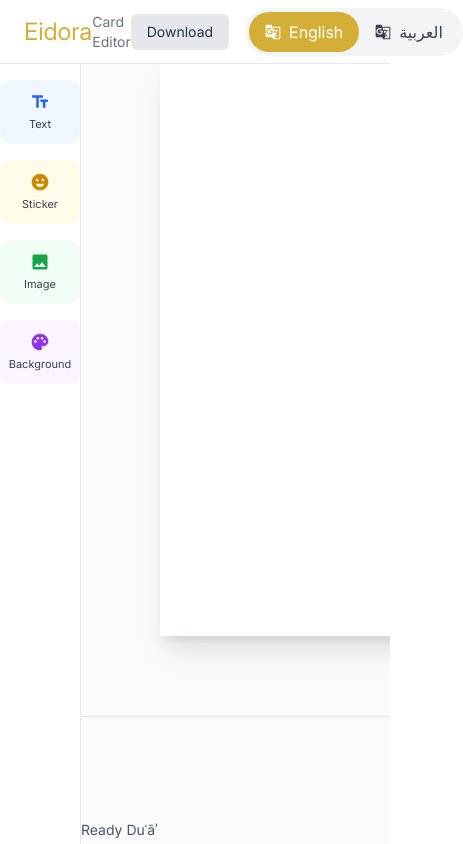
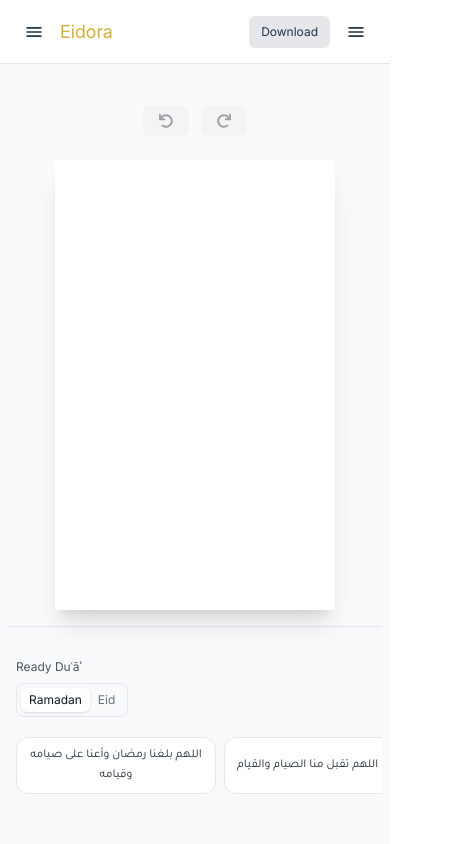
Before and after one commit to Bassil-Qadi/Eidora, a React (Vite) app: page /editor in a window 390 px wide. Shown: the whole page, 463 px wide, since content can reach past the window. Built offline with nearby package versions, Linux system fonts and the light colour scheme.

Commit message:
Make Editor Page Responsive

```diff
--- a/src/components/Editor/BackgroundControls.tsx
+++ b/src/components/Editor/BackgroundControls.tsx
@@ -18,15 +18,15 @@ export default function BackgroundControls({ value, onChange }: Props) {
   const { t } = useLanguage();
 
   return (
-    <div className="flex flex-col gap-4">
-      <label className="text-sm font-medium">{t('editor.controlsSidebar.controls.background')}</label>
+    <div className="flex flex-col gap-3 sm:gap-4">
+      <label className="text-xs sm:text-sm font-medium">{t('editor.controlsSidebar.controls.background')}</label>
 
       {/* Solid color picker */}
       <input
         type="color"
         value={value.startsWith("linear-gradient") ? "#ffffff" : value}
         onChange={(e) => onChange(e.target.value)}
-        className="w-full h-10"
+        className="w-full h-8 sm:h-10"
       />
 
       {/* Preset solid colors */}
@@ -35,20 +35,20 @@ export default function BackgroundControls({ value, onChange }: Props) {
           <button
             key={c}
             onClick={() => onChange(c)}
-            className="w-8 h-8 rounded border"
+            className="w-7 h-7 sm:w-8 sm:h-8 rounded border"
             style={{ background: c }}
           />
         ))}
       </div>
 
       {/* Preset gradients */}
-      <label className="text-sm font-medium mt-2">{t('editor.controlsSidebar.controls.gradients')}</label>
-      <div className="flex gap-2">
+      <label className="text-xs sm:text-sm font-medium mt-2">{t('editor.controlsSidebar.controls.gradients')}</label>
+      <div className="flex gap-2 flex-wrap">
         {gradients.map((g, idx) => (
           <button
             key={idx}
             onClick={() => onChange(g)}
-            className="w-16 h-8 rounded border"
+            className="w-14 h-7 sm:w-16 sm:h-8 rounded border"
             style={{ background: g }}
           />
         ))}
--- a/src/components/Editor/Canvas.tsx
+++ b/src/components/Editor/Canvas.tsx
@@ -208,14 +208,14 @@ const Canvas = forwardRef<HTMLDivElement, CanvasProps>(
 
 
     return (
-      <div className="flex items-center justify-center">
+      <div className="flex items-center justify-center w-full">
         <div
           ref={(node) => {
             canvasRef.current = node;
             if (typeof ref === "function") ref(node);
             else if (ref) (ref as React.MutableRefObject<HTMLDivElement | null>).current = node;
           }}
-          className={`relative ${!previewImage ? 'shadow-xl' : ''} w-[360px] h-[580px]`}
+          className={`relative ${!previewImage ? 'shadow-xl' : ''} w-[280px] h-[450px] sm:w-[320px] sm:h-[520px] md:w-[360px] md:h-[580px]`}
           style={{
             background: previewImage
               ? `url(${previewImage}) center/contain no-repeat`
--- a/src/components/Editor/DuaBar.tsx
+++ b/src/components/Editor/DuaBar.tsx
@@ -14,10 +14,10 @@ export default function DuaBar({ duas, onSelect }: Props) {
   const filtered = duas.filter((d) => d.category === active);
 
   return (
-    <div>
+    <div className="w-full">
       {/* Header + Filter */}
-      <div className="flex items-center justify-between mb-3">
-        <h4 className="text-sm font-medium text-gray-600">
+      <div className="flex flex-col sm:flex-row items-start sm:items-center justify-between mb-3 gap-2 sm:gap-0">
+        <h4 className="text-xs sm:text-sm font-medium text-gray-600">
           {t('editor.controlsSidebar.DuaaTitle')}
         </h4>
 
@@ -27,7 +27,7 @@ export default function DuaBar({ duas, onSelect }: Props) {
               key={cat}
               onClick={() => setActive(cat)}
               className={`
-                px-3
+                px-2 sm:px-3
                 py-1
                 text-xs
                 rounded-md
@@ -46,7 +46,7 @@ export default function DuaBar({ duas, onSelect }: Props) {
       </div>
 
       {/* Duas */}
-      <div className="flex gap-3 overflow-x-auto pb-2 pt-2 scrollbar-hide">
+      <div className="flex gap-2 sm:gap-3 overflow-x-auto pb-2 pt-2 scrollbar-hide -mx-2 sm:mx-0 px-2 sm:px-0">
         {filtered.map((dua, idx) => (
           <button
             key={idx}
@@ -54,15 +54,15 @@ export default function DuaBar({ duas, onSelect }: Props) {
             style={{ fontFamily: 'Tajawal' }}
             className="
               shrink-0
-              max-w-[280px]
-              px-4
-              py-3
+              max-w-[200px] sm:max-w-[280px]
+              px-3 sm:px-4
+              py-2 sm:py-3
               rounded-xl
               bg-white
               border
               border-gray-200
               text-gray-800
-              text-sm
+              text-xs sm:text-sm
               leading-relaxed
               text-center
               hover:border-yellow-400
--- a/src/components/Editor/StickerPicker.tsx
+++ b/src/components/Editor/StickerPicker.tsx
@@ -15,15 +15,15 @@ export default function StickerPicker({ stickers, onSelect }: Props) {
 
     return (
         <div className="mt-4">
-            <div className="flex items-center justify-between mb-4">
-                <h3 className="font-medium mb-2">{t('editor.controlsSidebar.stickerControls.title')}</h3>
+            <div className="flex flex-col sm:flex-row items-start sm:items-center justify-between mb-3 sm:mb-4 gap-2 sm:gap-0">
+                <h3 className="text-xs sm:text-sm font-medium">{t('editor.controlsSidebar.stickerControls.title')}</h3>
                 <div className="flex rounded-lg border bg-gray-50 p-1">
                     {(["ramadan", "eid"] as StickerCategory[]).map((cat) => (
                         <button
                             key={cat}
                             onClick={() => setActive(cat)}
                             className={`
-                                px-3
+                                px-2 sm:px-3
                                 py-1
                                 text-xs
                                 rounded-md
@@ -41,8 +41,8 @@ export default function StickerPicker({ stickers, onSelect }: Props) {
             </div>
             <div
                 className={`
-                    flex flex-col gap-3
-                    max-h-[400px]
+                    grid grid-cols-2 sm:grid-cols-1 gap-2 sm:gap-3
+                    max-h-[300px] sm:max-h-[400px]
                     overflow-y-auto
                     pr-1
                 `}
@@ -63,8 +63,7 @@ export default function StickerPicker({ stickers, onSelect }: Props) {
                         <img
                             src={sticker.src}
                             alt=""
-                            className={`mx-auto object-contain w-24 h-24'
-                                }`}
+                            className="mx-auto object-contain w-16 h-16 sm:w-24 sm:h-24"
                         />
                     </button>
                 ))}
--- a/src/components/Editor/TemplatesPanel.tsx
+++ b/src/components/Editor/TemplatesPanel.tsx
@@ -12,9 +12,9 @@ export default function TemplatesPanel({ templates, onSelect }: Props) {
 
   return (
     <div className="mt-4">
-      <h3 className="font-medium mb-2">{t('editor.controlsSidebar.controls.templates')}</h3>
+      <h3 className="text-xs sm:text-sm font-medium mb-2">{t('editor.controlsSidebar.controls.templates')}</h3>
 
-      <div className="flex flex-col gap-6 max-h-[400px] overflow-y-auto p-2">
+      <div className="flex flex-col gap-4 sm:gap-6 max-h-[300px] sm:max-h-[400px] overflow-y-auto p-2">
         {templates.map((tpl) => (
           <button
             key={tpl.id}
@@ -24,9 +24,9 @@ export default function TemplatesPanel({ templates, onSelect }: Props) {
             <img
               src={tpl.preview}
               alt={tpl.name}
-              className="w-full h-36 object-cover"
+              className="w-full h-24 sm:h-36 object-cover"
             />
-            <div className="w-full px-3 py-2 text-sm font-medium text-gray-800
+            <div className="w-full px-2 sm:px-3 py-1.5 sm:py-2 text-xs sm:text-sm font-medium text-gray-800
                 bg-white/80 backdrop-blur border-t">
               {tpl.name}
             </div>
--- a/src/components/UI/SidebarButton.tsx
+++ b/src/components/UI/SidebarButton.tsx
@@ -42,8 +42,8 @@ interface SidebarButtonProps {
       <button
         onClick={onClick}
         className={`
-          w-16 h-16
-          px-10
+          w-14 h-14 sm:w-16 sm:h-16
+          px-8 sm:px-10
           flex flex-col items-center justify-center gap-1
           rounded-xl
           transition-all
@@ -53,8 +53,8 @@ interface SidebarButtonProps {
           active:scale-95
         `}
       >
-        <div className={`text-xl ${c.icon}`}>{icon}</div>
-        <span className="text-[11px] font-medium text-gray-700">
+        <div className={`text-lg sm:text-xl ${c.icon}`}>{icon}</div>
+        <span className="text-[10px] sm:text-[11px] font-medium text-gray-700">
           {label}
         </span>
       </button>
--- a/src/components/UI/UndoRedoContainer.tsx
+++ b/src/components/UI/UndoRedoContainer.tsx
@@ -12,13 +12,13 @@ interface UndoRedoProps {
 
 export default function UndoRedoContainer({ undo, redo, canUndo, canRedo }: UndoRedoProps) {
   return (
-    <div className="flex items-center justify-center gap-4 mb-10">
+    <div className="flex items-center justify-center gap-3 sm:gap-4 mb-6 sm:mb-10">
       <Button
         icon={<FaUndo />}
         onClick={undo}
         disabled={!canUndo}
         className={`
-          p-2 rounded-lg transition
+          p-1.5 sm:p-2 rounded-lg transition text-sm sm:text-base
           ${canUndo
             ? "bg-white text-zinc-800 hover:bg-zinc-100"
             : "bg-zinc-100 text-zinc-400 cursor-not-allowed"}
@@ -30,7 +30,7 @@ export default function UndoRedoContainer({ undo, redo, canUndo, canRedo }: Undo
         onClick={redo}
         disabled={!canRedo}
         className={`
-          p-2 rounded-lg transition
+          p-1.5 sm:p-2 rounded-lg transition text-sm sm:text-base
           ${canRedo
             ? "bg-white text-zinc-800 hover:bg-zinc-100"
             : "bg-zinc-100 text-zinc-400 cursor-not-allowed"}
--- a/src/pages/Editor.tsx
+++ b/src/pages/Editor.tsx
@@ -15,7 +15,7 @@ import { TextElement } from "../types/editor";
 import { templates } from '../data/templates';
 import { DUAS } from '../data/duas';
 import { STICKERS } from '../data/stickers';
-import { MdTextFields, MdEmojiEmotions, MdImage, MdPalette, MdContentCopy } from "react-icons/md";
+import { MdTextFields, MdEmojiEmotions, MdImage, MdPalette, MdContentCopy, MdMenu, MdClose } from "react-icons/md";
 import { FiTrash } from "react-icons/fi";
 import UndoRedoContainer from '../components/UI/UndoRedoContainer';
 
@@ -25,6 +25,8 @@ const Editor = () => {
   const { t } = useLanguage();
   const { state, addText, selectElement, clearSelection, updateTextElement, moveElement, addSticker, resizeElement, rotateElement, deleteSelected, setBackground, bringForward, sendBackward, applyTemplate, addDuaText, undo, redo, duplicateSelected, canRedo, canUndo } = useEditor();
   const [showStickers, setShowStickers] = useState(false);
+  const [showLeftSidebar, setShowLeftSidebar] = useState(false);
+  const [showRightSidebar, setShowRightSidebar] = useState(false);
 
   const selectedElement =
     state?.selectedElementIds?.length === 1
@@ -83,32 +85,103 @@ const Editor = () => {
   return (
     <div className="h-screen flex flex-col bg-gray-100">
       {/* Header */}
-      <header className="h-16 bg-white border-b flex items-center justify-between px-6">
+      <header className="h-16 bg-white border-b flex items-center justify-between px-4 sm:px-6">
         {/* <div className="font-semibold text-lg">Eidora</div> */}
+        <div className="flex items-center gap-2 sm:gap-4">
+          <button
+            onClick={() => setShowLeftSidebar(!showLeftSidebar)}
+            className="lg:hidden p-2 rounded-md hover:bg-gray-100"
+            aria-label="Toggle left sidebar"
+          >
+            <MdMenu className="text-xl" />
+          </button>
           <div>
-            <h2 className="text-2xl font-semibold text-gold mb-0">
+            <h2 className="text-lg sm:text-2xl font-semibold text-gold mb-0">
               {t("ramadan.title")}
             </h2>
-            <small className="hidden sm:block">{t("ramadan.greeting")}</small>
+            <small className="hidden sm:block text-xs">{t("ramadan.greeting")}</small>
+          </div>
         </div>
 
-        <div className="text-sm text-gray-500">{t('editor.navbar.title')}</div>
+        <div className="hidden sm:block text-sm text-gray-500">{t('editor.navbar.title')}</div>
 
-        <div className='flex items-center gap-4'>
+        <div className='flex items-center gap-2 sm:gap-4'>
           <button
-          className="px-4 py-2 text-sm bg-gray-200 rounded-md hover:bg-gray-300"
+            className="px-3 sm:px-4 py-2 text-xs sm:text-sm bg-gray-200 rounded-md hover:bg-gray-300"
             onClick={handleDownload}
           >
-          {t('editor.navbar.buttonText')}
+            <span className="hidden sm:inline">{t('editor.navbar.buttonText')}</span>
+            <span className="sm:hidden">Download</span>
           </button>
+          <div className="hidden sm:block">
             <LanguageSwitcher />
+          </div>
+          <button
+            onClick={() => setShowRightSidebar(!showRightSidebar)}
+            className="lg:hidden p-2 rounded-md hover:bg-gray-100"
+            aria-label="Toggle right sidebar"
+          >
+            <MdMenu className="text-xl" />
+          </button>
         </div>
       </header>
 
       {/* Main Editor Area */}
-      <div className="flex flex-1 overflow-hidden">
-        {/* Left Toolbar */}
-        <aside className="w-24 bg-white border-r flex flex-col items-center py-4 gap-4">
+      <div className="flex flex-1 overflow-hidden relative">
+        {/* Mobile Left Sidebar Overlay */}
+        {showLeftSidebar && (
+          <>
+            <div
+              className="fixed inset-0 bg-black bg-opacity-50 z-40 lg:hidden"
+              onClick={() => setShowLeftSidebar(false)}
+            />
+            <aside className="fixed left-0 top-16 bottom-0 w-24 bg-white border-r flex flex-col items-center py-4 gap-4 z-50 lg:hidden">
+              <button
+                onClick={() => setShowLeftSidebar(false)}
+                className="absolute top-2 right-2 p-1 rounded-md hover:bg-gray-100 lg:hidden"
+                aria-label="Close sidebar"
+              >
+                <MdClose className="text-xl" />
+              </button>
+              <SidebarButton
+                label={t('editor.optionsSidebar.addTextBtn')}
+                color="blue"
+                icon={<MdTextFields />}
+                onClick={() => {
+                  addText();
+                  setShowLeftSidebar(false);
+                }}
+              />
+
+              <SidebarButton
+                label={t('editor.optionsSidebar.addStickerBtn')}
+                color="yellow"
+                icon={<MdEmojiEmotions />}
+                onClick={() => {
+                  setShowStickers((v) => !v);
+                  setShowLeftSidebar(false);
+                }}
+              />
+
+              <SidebarButton
+                label={t('editor.optionsSidebar.AddImageBtn')}
+                color="green"
+                icon={<MdImage />}
+                onClick={() => setShowLeftSidebar(false)}
+              />
+
+              <SidebarButton
+                label={t('editor.optionsSidebar.AddBackgroundBtn')}
+                color="purple"
+                icon={<MdPalette />}
+                onClick={() => setShowLeftSidebar(false)}
+              />
+            </aside>
+          </>
+        )}
+
+        {/* Desktop Left Toolbar */}
+        <aside className="hidden lg:flex w-24 bg-white border-r flex-col items-center py-4 gap-4">
           <SidebarButton
             label={t('editor.optionsSidebar.addTextBtn')}
             color="blue"
@@ -121,9 +194,6 @@ const Editor = () => {
             color="yellow"
             icon={<MdEmojiEmotions />}
             onClick={() => setShowStickers((v) => !v)}
-            // onClick={() =>
-            //   addSticker("/assets/stickers/icons8-ramadan-48.png")
-            // }
           />
 
           <SidebarButton
@@ -141,14 +211,15 @@ const Editor = () => {
 
 
         {/* Canvas Area */}
-        <main className="flex-1 flex items-center justify-center bg-gray-50">
-          <div className="flex flex-col items-center">
+        <main className="flex-1 flex items-center justify-center bg-gray-50 overflow-y-auto p-2 sm:p-4">
+          <div className="flex flex-col items-center w-full max-w-full">
             <UndoRedoContainer
               undo={undo}
               redo={redo}
               canUndo={canUndo}
               canRedo={canRedo}
             />
+            <div className="w-full flex justify-center">
               <Canvas
                 ref={canvasRef}
                 elements={state.elements}
@@ -165,16 +236,128 @@ const Editor = () => {
                 onClearSelection={clearSelection}
                 duplicateSelected={duplicateSelected}
               />
-            <div className="w-full border-t pt-4 m-20"></div>
+            </div>
+            <div className="w-full max-w-4xl border-t pt-4 mt-4 sm:mt-8 mb-4 sm:mb-8"></div>
+            <div className="w-full max-w-4xl px-2 sm:px-4">
               <DuaBar
                 duas={DUAS}
                 onSelect={(text) => addDuaText(text)}
               />
             </div>
+          </div>
         </main>
 
-        {/* Right Controls Panel */}
-        <aside className="w-72 bg-white border-l p-4 flex flex-col">
+        {/* Mobile Right Sidebar Overlay */}
+        {showRightSidebar && (
+          <>
+            <div
+              className="fixed inset-0 bg-black bg-opacity-50 z-40 lg:hidden"
+              onClick={() => setShowRightSidebar(false)}
+            />
+            <aside className="fixed right-0 top-16 bottom-0 w-80 bg-white border-l p-4 flex flex-col z-50 overflow-y-auto lg:hidden">
+              <div className="flex items-center justify-between mb-3">
+                <h3 className="font-medium">{t('editor.controlsSidebar.title')}</h3>
+                <button
+                  onClick={() => setShowRightSidebar(false)}
+                  className="p-1 rounded-md hover:bg-gray-100"
+                  aria-label="Close sidebar"
+                >
+                  <MdClose className="text-xl" />
+                </button>
+              </div>
+
+              {/* TEXT CONTROLS */}
+              {selectedText && (
+                <TextControls
+                  text={selectedText}
+                  onChange={(updates) =>
+                    updateTextElement(selectedText.id, updates)
+                  }
+                />
+              )}
+
+              {/* BACKGROUND CONTROLS */}
+              {state.selectedElementIds.length === 0 && (
+                <BackgroundControls
+                  value={state.background}
+                  onChange={setBackground}
+                />
+              )}
+
+              {/* STICKER / IMAGE CONTROLS placeholder */}
+              {selectedElement && selectedElement.type !== "text" && (
+                <p className="text-sm text-gray-400">
+                  Sticker/Image controls coming soon
+                </p>
+              )}
+
+              {singleSelectedId && (
+                <div className="mt-4 space-y-2">
+                  <button
+                    onClick={() => bringForward(singleSelectedId)}
+                    className="w-full py-2 text-sm text-center bg-gray-100 rounded hover:bg-gray-200"
+                  >
+                    {t('editor.controlsSidebar.layerOptions.forward')}
+                  </button>
+
+                  <button
+                    onClick={() => sendBackward(singleSelectedId)}
+                    className="w-full py-2 text-sm text-center bg-gray-100 rounded hover:bg-gray-200"
+                  >
+                    {t('editor.controlsSidebar.layerOptions.backward')}
+                  </button>
+                </div>
+              )}
+
+              <TemplatesPanel onSelect={applyTemplate} templates={templates} />
+
+              {showStickers && (
+                <StickerPicker
+                  stickers={STICKERS}
+                  onSelect={(src) => {
+                    addSticker(src);
+                    setShowStickers(false);
+                  }}
+                />
+              )}
+
+              <div className='mt-auto flex flex-col items-center gap-2 pt-4'>
+              {state.selectedElementIds.length > 0 && (
+                <Button
+                  onClick={duplicateSelected}
+                  className="w-full py-2 text-sm bg-indigo-100 text-indigo-700 text-center rounded-md hover:bg-indigo-200 transition"
+                  icon={<MdContentCopy />}
+                >
+                  {t('editor.controlsSidebar.duplicateElementBtn')}
+                </Button>
+              )}
+
+              {/* DELETE BUTTON */}
+              {state.selectedElementIds.length > 0 && (
+                <Button
+                  onClick={deleteSelected}
+                  className="
+                    w-full
+                    text-center
+                    py-2
+                    text-sm
+                    bg-red-100
+                    text-red-600
+                    rounded-md
+                    hover:bg-red-200
+                  "
+                  icon={<FiTrash />}
+                >
+                  {t('editor.controlsSidebar.deleteElementBtn')}
+                </Button>
+              )}
+              </div>
+            </aside>
+          </>
+        )}
+
+        {/* Desktop Right Controls Panel */}
+        <aside className="hidden lg:flex w-72 bg-white border-l p-4 flex-col overflow-y-auto">
           <h3 className="font-medium mb-3">{t('editor.controlsSidebar.title')}</h3>
 
           {/* TEXT CONTROLS */}
@@ -232,7 +415,7 @@ const Editor = () => {
             />
           )}
 
-          <div className='mt-auto flex flex-col items-center gap-2'>
+          <div className='mt-auto flex flex-col items-center gap-2 pt-4'>
           {state.selectedElementIds.length > 0 && (
             <Button
               onClick={duplicateSelected}
```
Also changed, not shown: src/components/Editor/TextControls.tsx (+24 -24 lines). Lines whose indentation alone changed are shown as unchanged.
